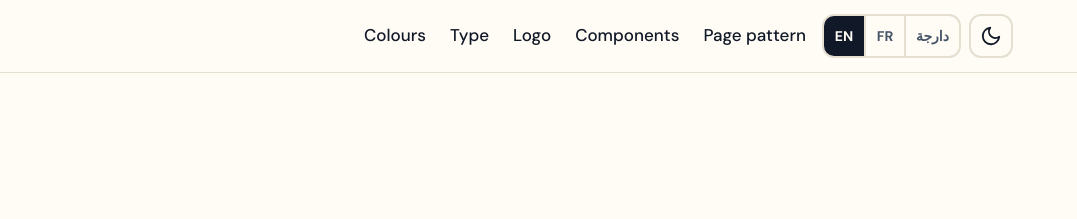
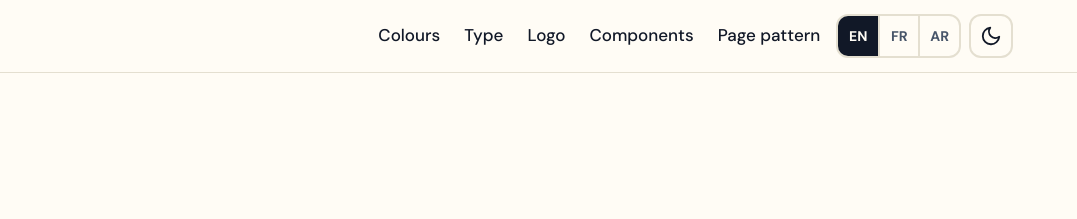
Before and after one commit to zakariarhiba/zakpy_front_end, a plain HTML site: page showcase/index.html in a window 1280 px wide. Shown: the top 219 px of the page, 203-1280 px from the left. Drawn offline with Linux system fonts and the light colour scheme.

Commit message:
Language switch: label Darija as AR

```diff
--- a/showcase/index.html
+++ b/showcase/index.html
@@ -41,7 +41,7 @@
           <div class="lang-switch" role="group" data-i18n-attr="aria-label:ui.language" aria-label="Language">
             <button type="button" data-zakpy-lang-set="en" lang="en" aria-pressed="true">EN</button>
             <button type="button" data-zakpy-lang-set="fr" lang="fr" aria-pressed="false">FR</button>
-            <button type="button" data-zakpy-lang-set="ary" lang="ar" aria-pressed="false">دارجة</button>
+            <button type="button" data-zakpy-lang-set="ary" lang="ar" aria-pressed="false">AR</button>
           </div>
           <button class="icon-btn theme-toggle" type="button" data-zakpy-theme-toggle aria-label="Switch to dark mode" title="Switch to dark mode" aria-pressed="false">
             <svg class="icon-moon" viewBox="0 0 24 24" aria-hidden="true"><path d="M21 12.8A9 9 0 1111.2 3a7 7 0 009.8 9.8z"/></svg>
@@ -54,7 +54,7 @@
         <div class="lang-switch" role="group" data-i18n-attr="aria-label:ui.language" aria-label="Language">
           <button type="button" data-zakpy-lang-set="en" lang="en" aria-pressed="true">EN</button>
           <button type="button" data-zakpy-lang-set="fr" lang="fr" aria-pressed="false">FR</button>
-          <button type="button" data-zakpy-lang-set="ary" lang="ar" aria-pressed="false">دارجة</button>
+          <button type="button" data-zakpy-lang-set="ary" lang="ar" aria-pressed="false">AR</button>
         </div>
         <button class="icon-btn theme-toggle" type="button" data-zakpy-theme-toggle aria-label="Switch to dark mode" title="Switch to dark mode" aria-pressed="false">
           <svg class="icon-moon" viewBox="0 0 24 24" aria-hidden="true"><path d="M21 12.8A9 9 0 1111.2 3a7 7 0 009.8 9.8z"/></svg>
```
